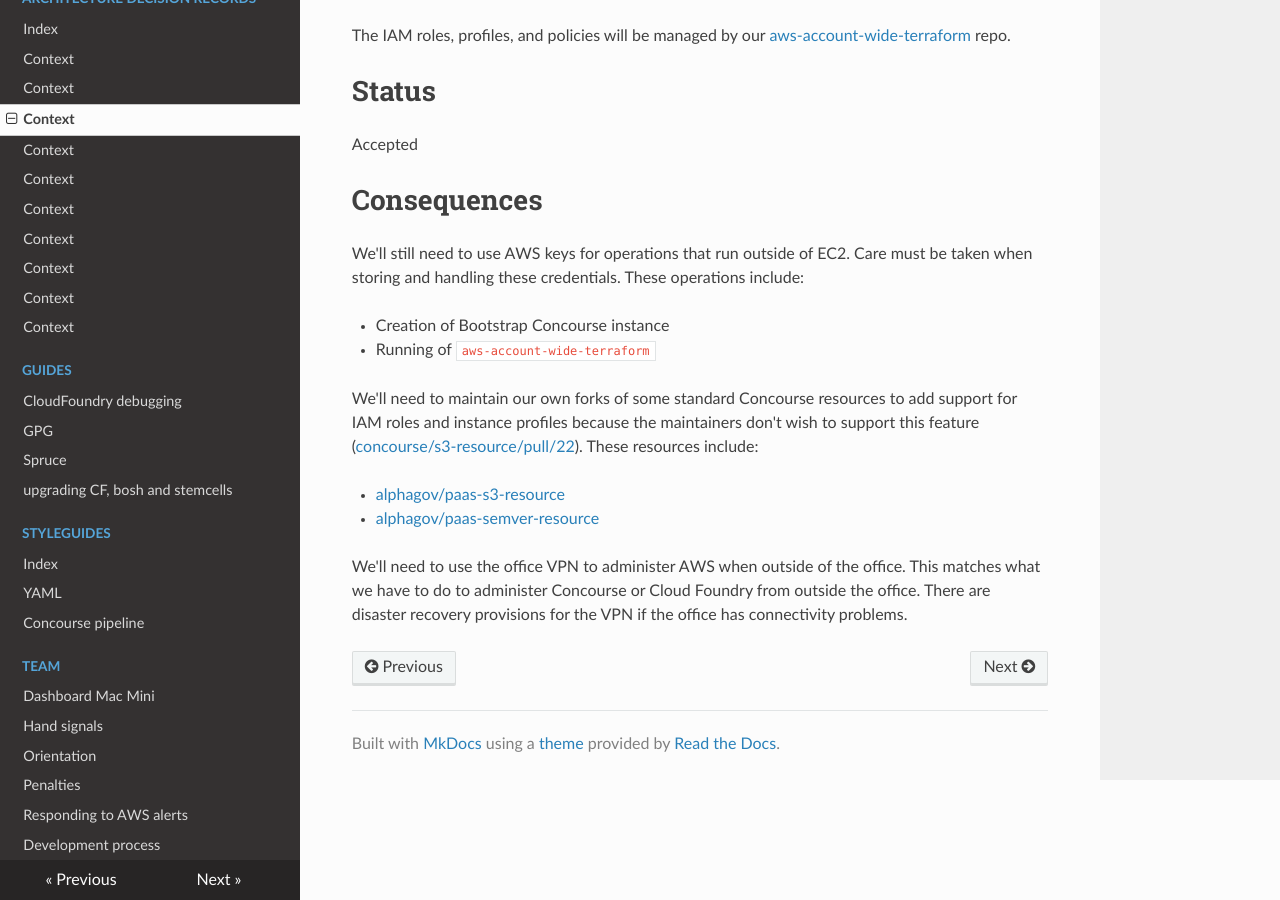
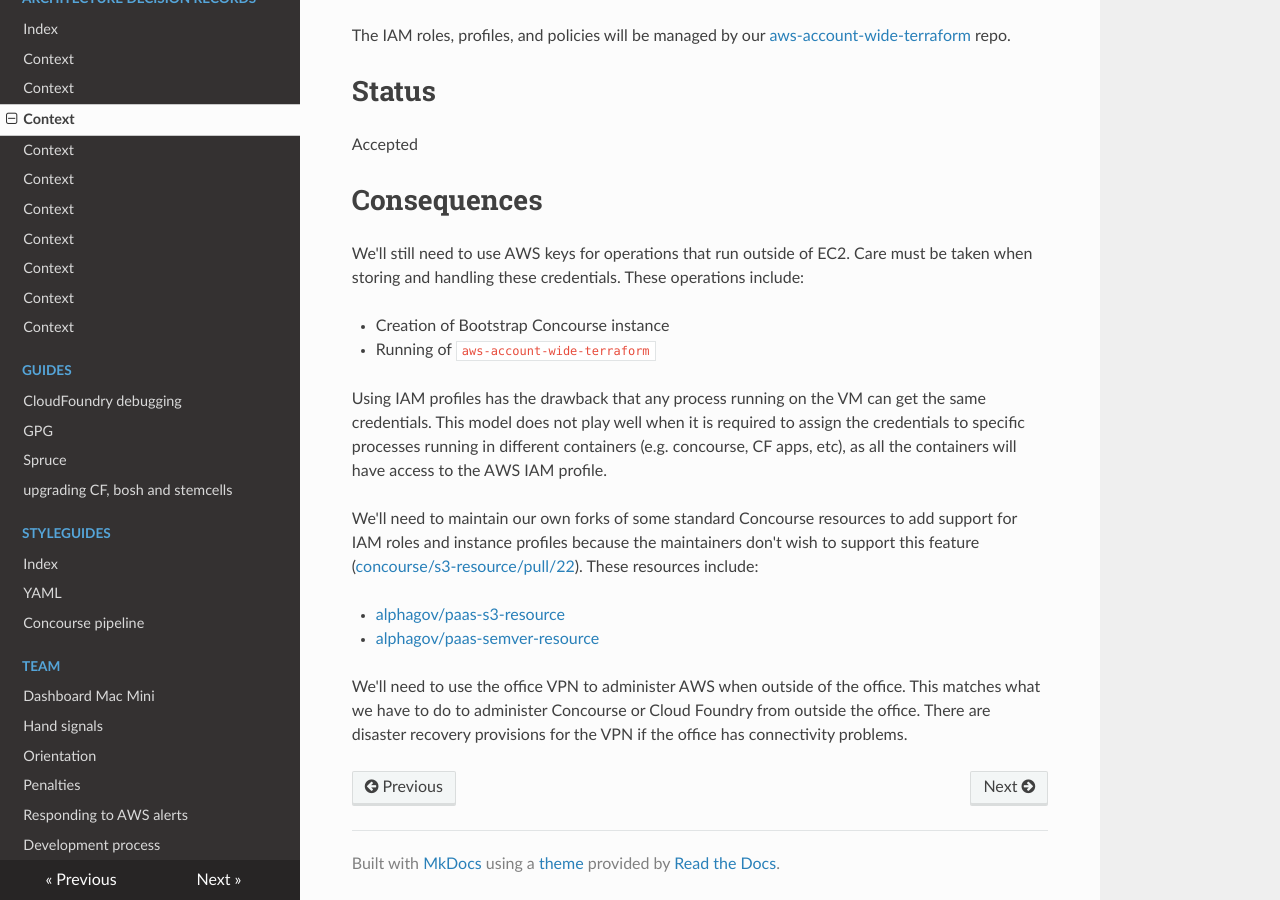
Before and after one commit to alphagov/paas-team-manual, an MkDocs documentation site: the page built from docs/architecture_decision_records/ADR003-AWS-credentials.md, in a window 1280 px wide and 900 px high, scrolled down 1016 px. Built offline with MkDocs 1.6.1, drawn with Linux system fonts in a browser that asks for light colours; nearby versions of some CDN libraries.

Commit message:
Note of ADR for AWS credentials when using containers

```diff
--- a/docs/architecture_decision_records/ADR003-AWS-credentials.md
+++ b/docs/architecture_decision_records/ADR003-AWS-credentials.md
@@ -70,6 +70,12 @@ operations include:
 - Creation of Bootstrap Concourse instance
 - Running of `aws-account-wide-terraform`
 
+Using IAM profiles has the drawback that any process running on the VM can
+get the same credentials. This model does not play well when it is required
+to assign the credentials to specific processes running in different containers
+(e.g. concourse, CF apps, etc), as all the containers will have access to
+the AWS IAM profile.
+
 We'll need to maintain our own forks of some standard Concourse resources to
 add support for IAM roles and instance profiles because the maintainers
 don't wish to support this feature ([concourse/s3-resource/pull/22][]).
```
